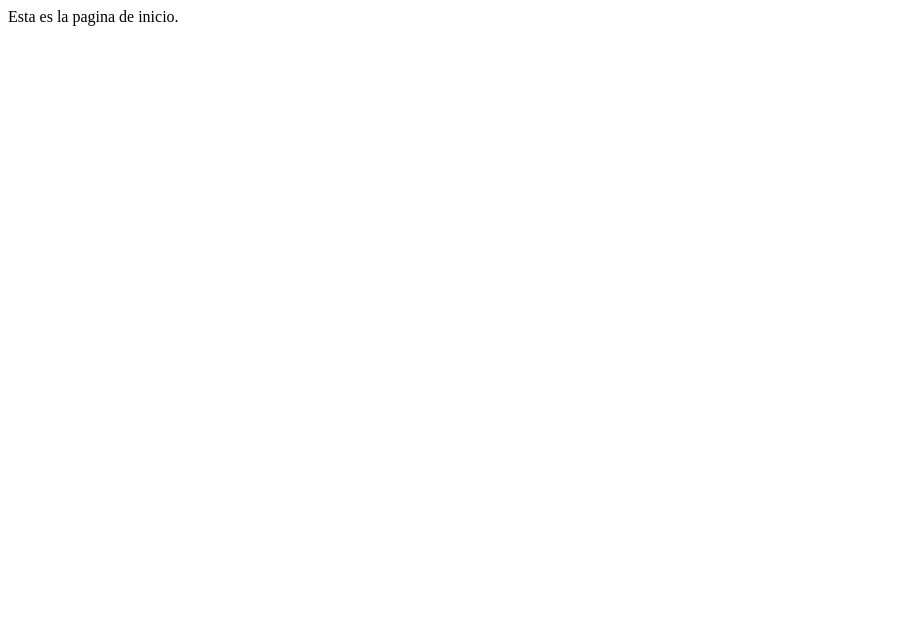
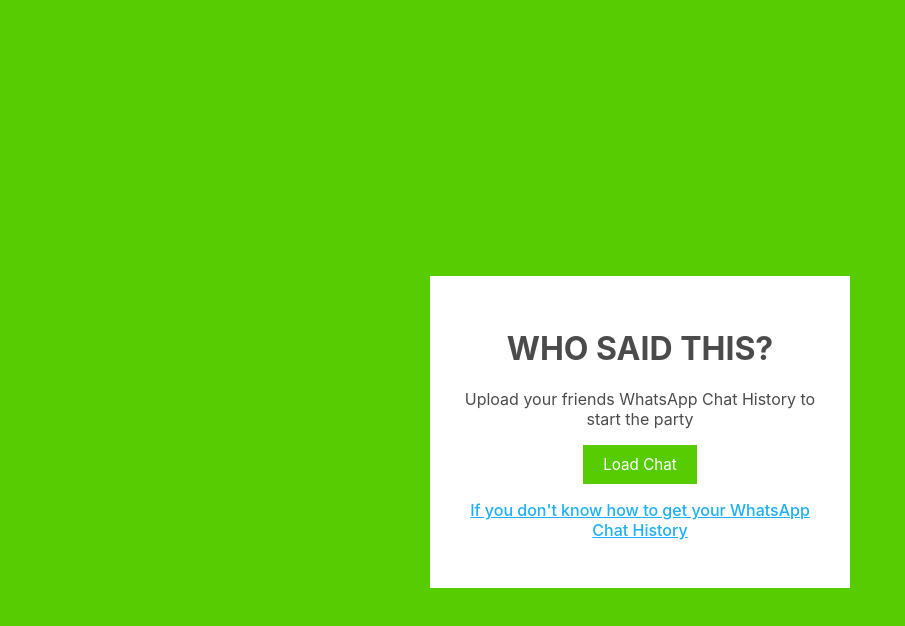
Before and after one commit to GustavoGtz/who_said_this, a Vue app in the folder frontend/who/: page /who in a window 1280 px wide. Shown: the top 626 px of the page, without its empty margins (0-905 px from the left). Built offline with nearby package versions, Linux system fonts and the light colour scheme.

Commit message:
Desktop landing page + loader implementation + loading screen + APIS fix to use CORE

```diff
--- a/frontend/who/src/assets/main.css
+++ b/frontend/who/src/assets/main.css
@@ -1,4 +1,116 @@
-@import './base.css';
+/* =========================
+   VARIABLES GLOBALES
+   ========================= */
+:root {
+  /* Tipografía */
+  --font-main: 'Inter', system-ui, sans-serif;
+
+  /* Colores base (LIGHT MODE) */
+  --bg-main: #58cc02;
+  --bg-accent: #89e219;
+
+  --card-bg: #ffffff;
+  --card-border: #89e219;
+
+  --text-main: #4b4b4b;
+  --text-muted: #777777;
+
+  --primary: #58cc02;       /* Verde */
+  --primary-hover: #89e219;
+
+  --danger: #ff4b4b;
+  --help: #1cb0f6;
+  --help-hover: #2b70c9;
+
+  --player-one: #ff4b4b;
+  --player-two: #1cb0f6;
+  --player-three: #ffc800;
+  --player-four: #ce82ff;
+}
+
+/* =========================
+   RESET
+   ========================= */
+*,
+*::before,
+*::after {
+  box-sizing: border-box;
+}
+
+html,
+body {
+  margin: 0;
+  padding: 0;
+  height: 100%;
+}
+
+/* =========================
+   BODY
+   ========================= */
+body {
+  font-family: var(--font-main);
+  background: var(--bg-main);
+  color: var(--text-main);
+}
+
+a {
+  color: var(--help);
+  text-decoration: underline;
+  font-weight: 500;
+}
+
+a:hover {
+  color: var(--help-hover);
+}
+
+
+/* =========================
+   CARD CONTAINER
+   ========================= */
+.page-center {
+  min-height: 100vh;
+  display: flex;
+  justify-content: center;
+  align-items: center;
+}
+
+.card {
+  background: var(--card-bg);
+  padding: 2rem;
+  width: 100%;
+  max-width: 420px;
+  text-align: center;
+}
+
+/* =========================
+   BUTTONS
+   ========================= */
+.btn {
+  display: inline-block;
+  padding: 10px 20px;
+  font-family: inherit;
+  font-size: 0.95rem;
+  cursor: pointer;
+}
+
+.btn-primary {
+  background: var(--primary);
+  color: white;
+}
+
+.btn-primary:hover {
+  transform: scale(2.0);
+  background: var(--primary-hover);
+}
+
+.btn-primary:active {
+  transform: scale(20.0);
+}
+
+.btn-disabled {
+  opacity: 0.6;
+  pointer-events: none;
+}
 
 #app {
   max-width: 1280px;
@@ -7,29 +119,60 @@
   font-weight: normal;
 }
 
-a,
-.green {
-  text-decoration: none;
-  color: hsla(160, 100%, 37%, 1);
-  transition: 0.4s;
-  padding: 3px;
+/* =========================
+   DOTS LOADER
+   ========================= */
+.dots-loader {
+  display: flex;
+  gap: 8px;
+  justify-content: center;
+  align-items: center;
 }
 
-@media (hover: hover) {
-  a:hover {
-    background-color: hsla(160, 100%, 37%, 0.2);
+.dots-loader span {
+  width: 25px;
+  height: 25px;
+  background: var(--text-muted);
+  opacity: 0.25;
+  animation: dotPulse 1.2s infinite ease-in-out;
+}
+
+/* Colores por dot */
+.dots-loader span:nth-child(1) {
+  background: var(--player-one);
+  animation-delay: 0s;
+}
+
+.dots-loader span:nth-child(2) {
+  background: var(--player-two);
+  animation-delay: 0.15s;
+}
+
+.dots-loader span:nth-child(3) {
+  background: var(--player-three);
+  animation-delay: 0.3s;
+}
+
+.dots-loader span:nth-child(4) {
+  background: var(--player-four);
+  animation-delay: 0.45s;
+}
+
+@keyframes dotPulse {
+  0% {
+    opacity: 0.25;
+    transform: scale(0.8);
+  }
+  30% {
+    opacity: 1;
+    transform: scale(1.2);
+  }
+  60% {
+    opacity: 0.25;
+    transform: scale(0.8);
+  }
+  100% {
+    opacity: 0.25;
+    transform: scale(0.8);
   }
 }
-
-@media (min-width: 1024px) {
-  body {
-    display: flex;
-    place-items: center;
-  }
-
-  #app {
-    display: grid;
-    grid-template-columns: 1fr 1fr;
-    padding: 0 2rem;
-  }
-}
--- a/frontend/who/src/main.js
+++ b/frontend/who/src/main.js
@@ -2,6 +2,8 @@
 import App from "./App.vue";
 import router from "./router";
 
+import '@/assets/main.css'
+
 createApp(App)
   .use(router)
   .mount("#app");
--- a/frontend/who/src/views/desktop/Who.vue
+++ b/frontend/who/src/views/desktop/Who.vue
@@ -1,8 +1,81 @@
 <script setup>
 import { ref } from "vue";
+
+const state = ref("home")
+
+async function uploadChat(file) {
+  if (!file) return
+  state.value = "loading"
+
+  const formData = new FormData()
+  formData.append("file", file)
+
+  try {
+    const response = await fetch("http://localhost:8000/api/load_chat",
+      {
+        method: "POST",
+        body: formData
+      }
+    )
+
+    if (!response.ok) {
+      throw new Error("Failed to upload chat")
+    }
+    const data = await response.json()
+    state.value = "loaded"
+
+  } catch (error) {
+    alert(error.message)
+    state.value = "home"
+  }
+}
 
 </script>
 
 <template>
-    Esta es la pagina de inicio.
+  <div v-if="state === 'home'" class="page-center">
+    <div class="card">
+      <h1>WHO SAID THIS?</h1>
+
+      <p>Upload your friends WhatsApp Chat History to start the party</p>
+
+      <label class="btn btn-primary">
+        Load Chat
+        <input
+          type="file"
+          hidden
+          @change="e => uploadChat(e.target.files[0])"
+        />
+      </label>
+
+      <p class="hint">
+        <a
+          href="https://faq.whatsapp.com/1180414079177245/?cms_platform=android"
+          target="_blank"
+          rel="noopener"
+        >
+          If you don't know how to get your WhatsApp Chat History
+        </a>
+      </p>
+    </div>
+  </div>
+
+  <!-- LOADING -->
+  <div v-else-if="state === 'loading'" class="page-center">
+    <div class="dots-loader">
+      <span></span>
+      <span></span>
+      <span></span>
+      <span></span>
+    </div>
+
+  </div>
+
+  <!-- NEXT -->
+  <div v-else class="page-center">
+    <div class="card">
+      <h2>Chat loaded!</h2>
+      <p>Ready to continue.</p>
+    </div>
+  </div>
 </template>
```
Also changed, not shown: 2 other files (tests, documents, lock files or other folders).
